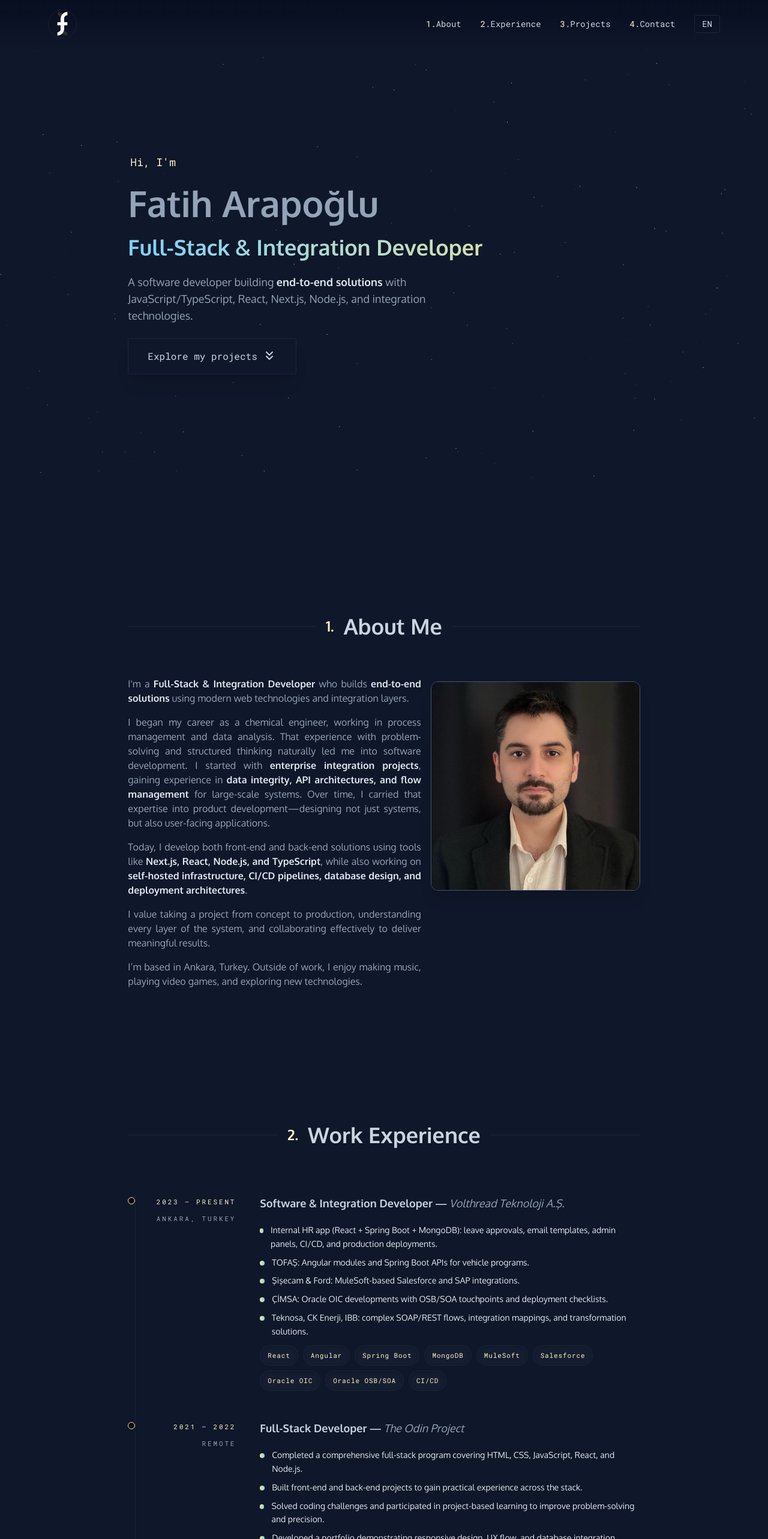
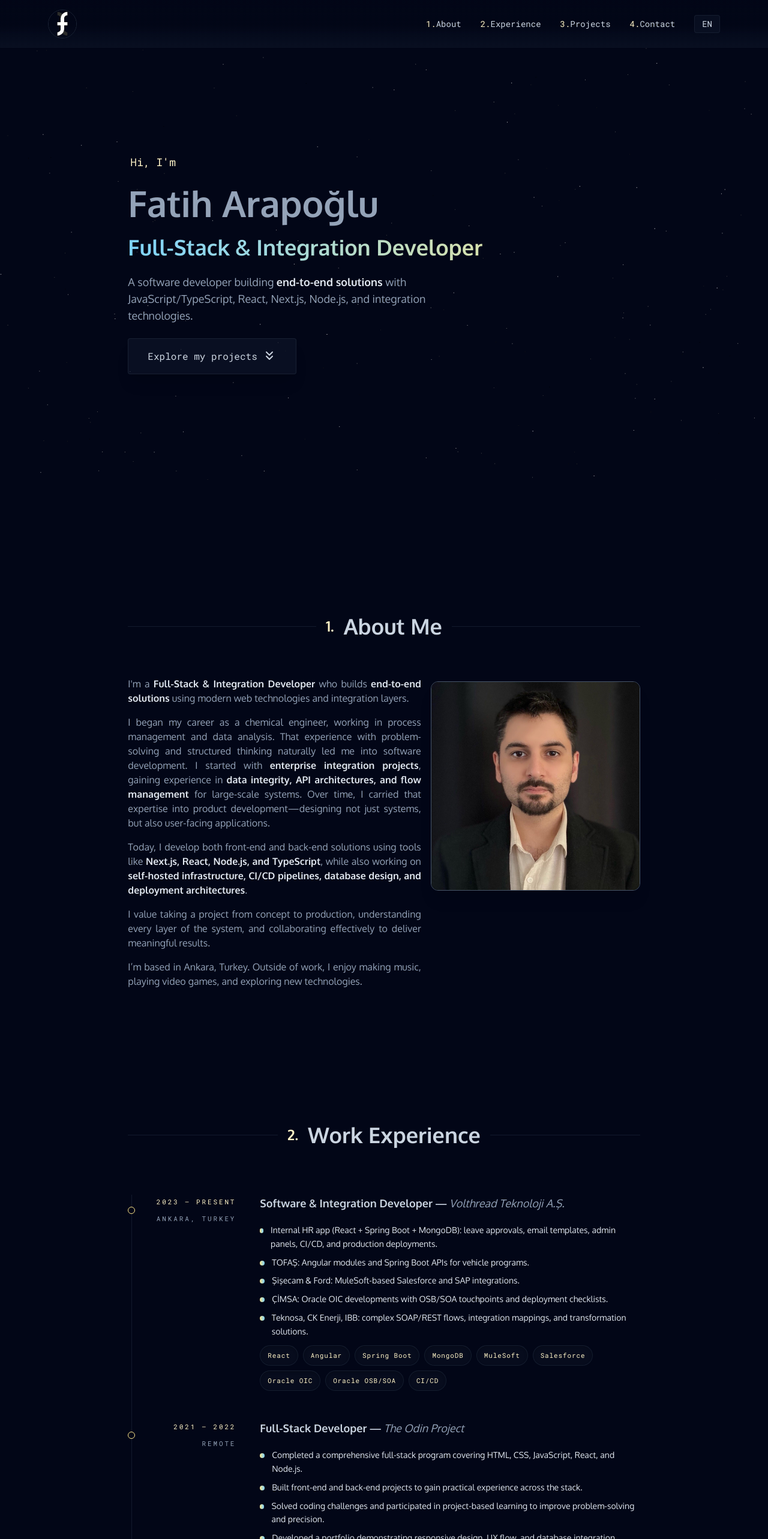
Before and after one commit to fatiharapoglu/portfolio-2023, a Next.js app: page /en in a window 1280 px wide. Shown: the top 2566 px of the page at 60% size. Built offline with nearby package versions, Linux system fonts and the light colour scheme.

Commit message:
update: refine styling across components for improved visual consistency

```diff
--- a/src/app/[locale]/layout.tsx
+++ b/src/app/[locale]/layout.tsx
@@ -55,7 +55,7 @@ export default async function RootLayout({ children, params: { locale } }: { chi
         <html lang={locale}>
             <body
                 className={`${oxygen.className} ${robotoMono.variable}
-                    relative overflow-x-hidden scroll-smooth bg-slate-900 leading-relaxed text-slate-400 antialiased selection:bg-blue-300 selection:text-blue-900`}
+                    relative overflow-x-hidden scroll-smooth bg-slate-950 leading-relaxed text-slate-400 antialiased selection:bg-blue-300 selection:text-blue-900`}
             >
                 <NextIntlClientProvider locale={locale} messages={messages}>
                     {children}
--- a/src/app/components/EnterpriseSummary.tsx
+++ b/src/app/components/EnterpriseSummary.tsx
@@ -31,7 +31,7 @@ export default function EnterpriseSummary() {
                 className="text-sm md:text-base"
             >
                 <div className="relative mt-4 flex flex-col gap-12">
-                    <div className="pointer-events-none absolute left-3 top-0 hidden h-full border-l border-slate-800/60 md:block" aria-hidden />
+                    <div className="pointer-events-none absolute left-1.5 top-0 hidden h-full border-l border-slate-800/60 md:block" aria-hidden />
                     {roles.map((role) => {
                         const baseKey = `items.${role}`;
                         const meta = t(`${baseKey}.meta`);
@@ -41,7 +41,7 @@ export default function EnterpriseSummary() {
                         return (
                             <div key={role} className="grid items-start gap-4 md:grid-cols-[180px_1fr] md:gap-10">
                                 <div className="relative pl-6 md:pl-0 md:text-right">
-                                    <span className="absolute left-0 top-1 hidden h-3 w-3 rounded-full border border-amber-200 bg-slate-950 md:block" />
+                                    <span className="absolute left-0 top-1/2 hidden h-3 w-3 -translate-y-1/2 rounded-full border border-amber-200 bg-slate-950 md:block" />
                                     {(() => {
                                         const [dateLine, locationLine] = splitMeta(meta);
                                         return (
@@ -71,7 +71,7 @@ export default function EnterpriseSummary() {
                                         {tags.map((tag: string) => (
                                             <span
                                                 key={`${role}-tag-${tag}`}
-                                                className="font-roboto-mono inline-flex items-center rounded-full border border-slate-800/70 bg-slate-800/40 px-3 py-1 text-[11px] tracking-[0.08em] text-amber-100 shadow-inner shadow-black/20"
+                                                className="font-roboto-mono inline-flex items-center rounded-full border border-slate-800/60 bg-slate-900/40 px-3 py-1 text-[11px] tracking-[0.08em] text-amber-100 shadow-inner shadow-black/20"
                                             >
                                                 {tag}
                                             </span>
--- a/src/app/components/FeaturedProject.tsx
+++ b/src/app/components/FeaturedProject.tsx
@@ -41,10 +41,10 @@ export default function FeaturedProject({ liveLink, sourceLink, imageSrc, builtW
             <a href={liveLink} target="_blank" className={`text-3xl font-bold text-slate-200 transition-colors duration-300 hover:text-amber-200 ${align === "right" ? "self-end" : "self-start"}`}>
                 {title}
             </a>
-            <div className="rounded-lg border border-slate-800/90 bg-slate-800/50 p-4 text-sm shadow-xl md:text-base">{description}</div>
+            <div className="rounded-lg border border-slate-800/70 bg-slate-900/50 p-4 text-sm shadow-xl md:text-base">{description}</div>
             <div className={`font-roboto-mono flex flex-wrap gap-1 text-xs text-amber-100 ${align === "right" ? "justify-end" : "justify-start"}`}>
                 {builtWith.map((tech) => (
-                        <span key={`${title}-${tech}`} className="inline-flex items-center justify-center rounded-full border border-slate-800/90 bg-slate-800/50 px-2 py-1 shadow-xl">
+                        <span key={`${title}-${tech}`} className="inline-flex items-center justify-center rounded-full border border-slate-800/70 bg-slate-900/45 px-2 py-1 shadow-xl">
                             {tech}
                         </span>
                     ))}
--- a/src/app/components/Header.tsx
+++ b/src/app/components/Header.tsx
@@ -32,7 +32,7 @@ export default function Header() {
         <header
             className={`${
                 isHidden ? "header-hidden" : "header-visible"
-            } sticky top-0 z-50 flex h-16 w-full items-center justify-between bg-slate-900/90 bg-gradient-to-b from-slate-950/50 to-slate-900/90 px-4 text-xs shadow-sm backdrop-blur-sm md:h-20 md:px-20 md:text-sm`}
+            } sticky top-0 z-50 flex h-16 w-full items-center justify-between border-b border-slate-900/50 bg-slate-950/85 bg-gradient-to-b from-slate-950/95 via-slate-950/80 to-slate-900/55 px-4 text-xs shadow-sm backdrop-blur-sm md:h-20 md:px-20 md:text-sm`}
         >
             <motion.div
                 initial={{ opacity: 0, mixBlendMode: "lighten" }}
--- a/src/app/components/Introduction.tsx
+++ b/src/app/components/Introduction.tsx
@@ -31,7 +31,7 @@ export default function Introduction() {
                 initial={{ opacity: 0 }}
                 animate={{ opacity: 1 }}
                 transition={{ duration: 1, delay: 1.25 }}
-                className="font-roboto-mono mt-6 inline-flex gap-2 self-start rounded border border-slate-800/90 bg-slate-900 px-8 py-4 text-slate-300 shadow-xl transition-all duration-300 hover:bg-slate-800/90"
+                className="font-roboto-mono mt-6 inline-flex gap-2 self-start rounded border border-slate-800/70 bg-slate-900/60 px-8 py-4 text-slate-300 shadow-xl transition-all duration-300 hover:bg-slate-900/80"
                 onClick={() => smoothScroll("projects")}
             >
                 {t("cta")}
--- a/src/app/components/LanguageSwitch.tsx
+++ b/src/app/components/LanguageSwitch.tsx
@@ -15,7 +15,7 @@ export default function LanguageSwitch() {
     return (
         <Link
             href={pathname.startsWith("/tr") ? "/en" : "/tr"}
-            className="flex items-center justify-center rounded border border-slate-800/90 px-3 py-1 text-slate-300 transition-colors duration-300 hover:text-amber-200"
+            className="flex items-center justify-center rounded border border-slate-800/60 bg-slate-900/50 px-3 py-1 text-slate-300 transition-colors duration-300 hover:bg-slate-900/70 hover:text-amber-200"
             onMouseEnter={() => setLanguageText(`${languageText === "TR" ? "English" : "Türkçe"}`)}
             onMouseLeave={() => setLanguageText(`${pathname.startsWith("/tr") ? "TR" : "EN"}`)}
         >
--- a/src/app/components/Projects.tsx
+++ b/src/app/components/Projects.tsx
@@ -58,7 +58,7 @@ export default function Projects() {
                 whileInView={{ opacity: 1, y: 0 }}
                 transition={{ duration: 0.5, delay: 0.3 }}
                 viewport={{ once: true }}
-                className="font-roboto-mono mt-8 flex flex-col items-center rounded-xl border border-slate-800/90 bg-slate-900/60 p-6 text-center text-sm text-slate-300 shadow-xl md:text-base"
+                className="font-roboto-mono mt-8 flex flex-col items-center rounded-xl border border-slate-800/70 bg-slate-900/45 p-6 text-center text-sm text-slate-300 shadow-xl md:text-base"
             >
                 <p>{t("more.text")}</p>
                 <a href="https://github.com/fatiharapoglu" target="_blank" className="animated-link mt-2 font-semibold text-amber-100 transition-colors duration-300 hover:text-amber-200">
--- a/src/app/components/Title.tsx
+++ b/src/app/components/Title.tsx
@@ -10,10 +10,10 @@ export default function Title({ count, title }: { count: number; title: string }
             className="mb-16 mt-8 text-center text-2xl font-bold text-slate-300 md:text-3xl lg:text-4xl"
         >
             <div className="flex items-center">
-                <div className="h-px w-1/2 bg-slate-800/90"></div>
+                <div className="h-px w-1/2 bg-slate-800/60"></div>
                 <span className="pl-4 text-base text-amber-100 md:text-xl lg:text-2xl">{count}.</span>
                 <span className="whitespace-nowrap px-4">{title}</span>
-                <div className="h-px w-1/2 bg-slate-800/90"></div>
+                <div className="h-px w-1/2 bg-slate-800/60"></div>
             </div>
         </motion.h1>
     );
--- a/src/app/utilities/starField.js
+++ b/src/app/utilities/starField.js
@@ -34,7 +34,7 @@ export const starField = () => {
     let stars = makeStars(10000);
 
     const clear = () => {
-        c.fillStyle = "rgb(15 23 42)";
+        c.fillStyle = "rgb(2 6 23)";
         c.fillRect(0, 0, canvas.width, canvas.height);
     };
 
```
